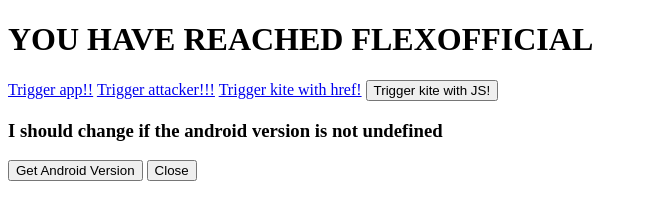
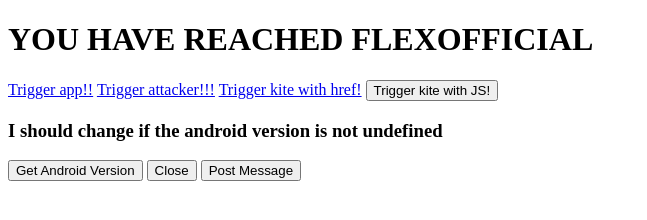
Before and after one commit to indrajit-roy/app-links-test, a website: page public/html/index.html in a window 1280 px wide. Shown: the whole page, without its empty margins (0-647 px from the left). Drawn offline with Linux system fonts and the light colour scheme.

Commit message:
post message

```diff
--- a/public/html/index.html
+++ b/public/html/index.html
@@ -14,7 +14,9 @@
     <button id="k_btn" onclick="triggerKite()">Trigger kite with JS!</button>
     <h3 id="v_h3">I should change if the android version is not undefined</h3>
     <button id="v_btn" onclick="setAndroidVersion()">Get Android Version</button>
-    <button id="c_btn" onclick="myclose()">Close</button>
+    <button id="c_btn" onclick="myclose()()">Close</button>
+    <button id="c_btn" onclick="pstMsg()()">Post Message</button>
+
 </body>
 <script>
     function setAndroidVersion() {
@@ -39,5 +41,9 @@
         console.log("you have clicked close");
         window.close();
     }
+
+    function pstMsg() {
+        window.parent.postMessage("hello website 1", "*");
+    }
 </script>
 </html>
```
